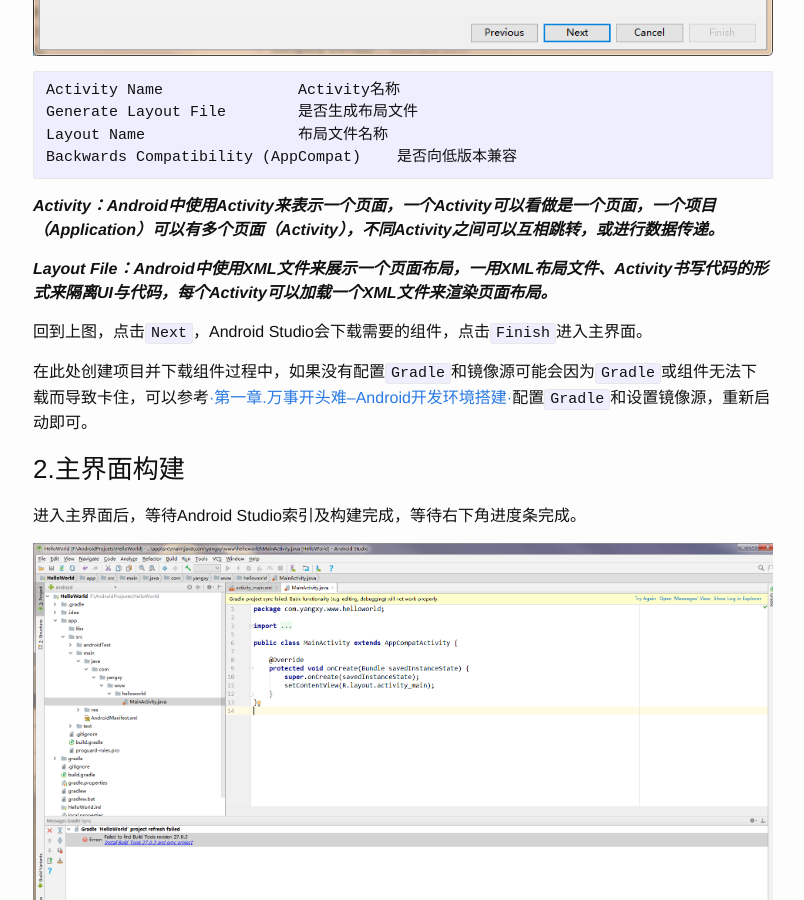
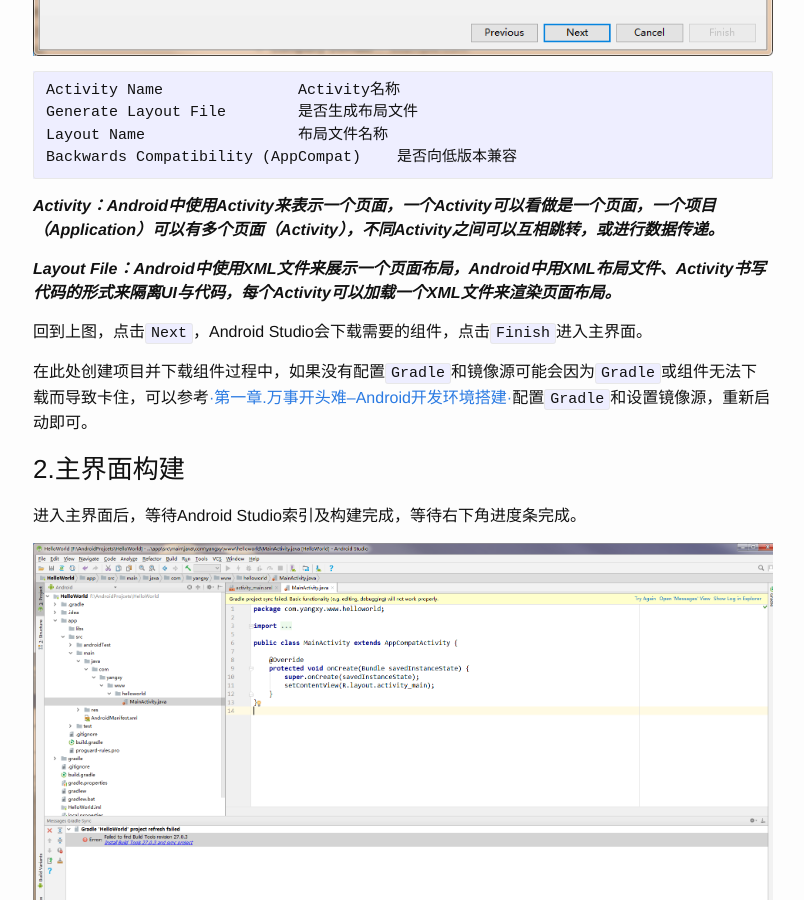
Before and after one commit to yang7206/myweb, a Jekyll site: the page built from _posts/2018-07-04-Android_chapter2.markdown, in a window 1280 px wide and 900 px high, scrolled down 3311 px. Shown: the whole window, without its empty margins (237-1041 px from the left). Built offline with Jekyll 4.4.1, drawn with Linux system fonts in a browser that asks for light colours.

Commit message:
第二章完成

```diff
--- a/_posts/2018-07-04-Android_chapter2.markdown
+++ b/_posts/2018-07-04-Android_chapter2.markdown
@@ -54,12 +54,12 @@
 
 ***Activity：Android中使用Activity来表示一个页面，一个Activity可以看做是一个页面，一个项目（Application）可以有多个页面（Activity），不同Activity之间可以互相跳转，或进行数据传递。***
 
-***Layout File：Android中使用XML文件来展示一个页面布局，一用XML布局文件、Activity书写代码的形式来隔离UI与代码，每个Activity可以加载一个XML文件来渲染页面布局。***
+***Layout File：Android中使用XML文件来展示一个页面布局，Android中用XML布局文件、Activity书写代码的形式来隔离UI与代码，每个Activity可以加载一个XML文件来渲染页面布局。***
 
 
 回到上图，点击`Next`，Android Studio会下载需要的组件，点击`Finish`进入主界面。
 
-在此处创建项目并下载组件过程中，如果没有配置`Gradle`和镜像源可能会因为`Gradle`或组件无法下载而导致卡住，可以参考[·第一章.万事开头难--Android开发环境搭建·]('http://www.yangxy.cn/android/2018/07/03/Android_chapter1.html')配置`Gradle`和设置镜像源，重新启动即可。
+在此处创建项目并下载组件过程中，如果没有配置`Gradle`和镜像源可能会因为`Gradle`或组件无法下载而导致卡住，可以参考[·第一章.万事开头难--Android开发环境搭建·](http://www.yangxy.cn/android/2018/07/03/Android_chapter1.html)配置`Gradle`和设置镜像源，重新启动即可。
 
 ### 2.主界面构建
 
```
